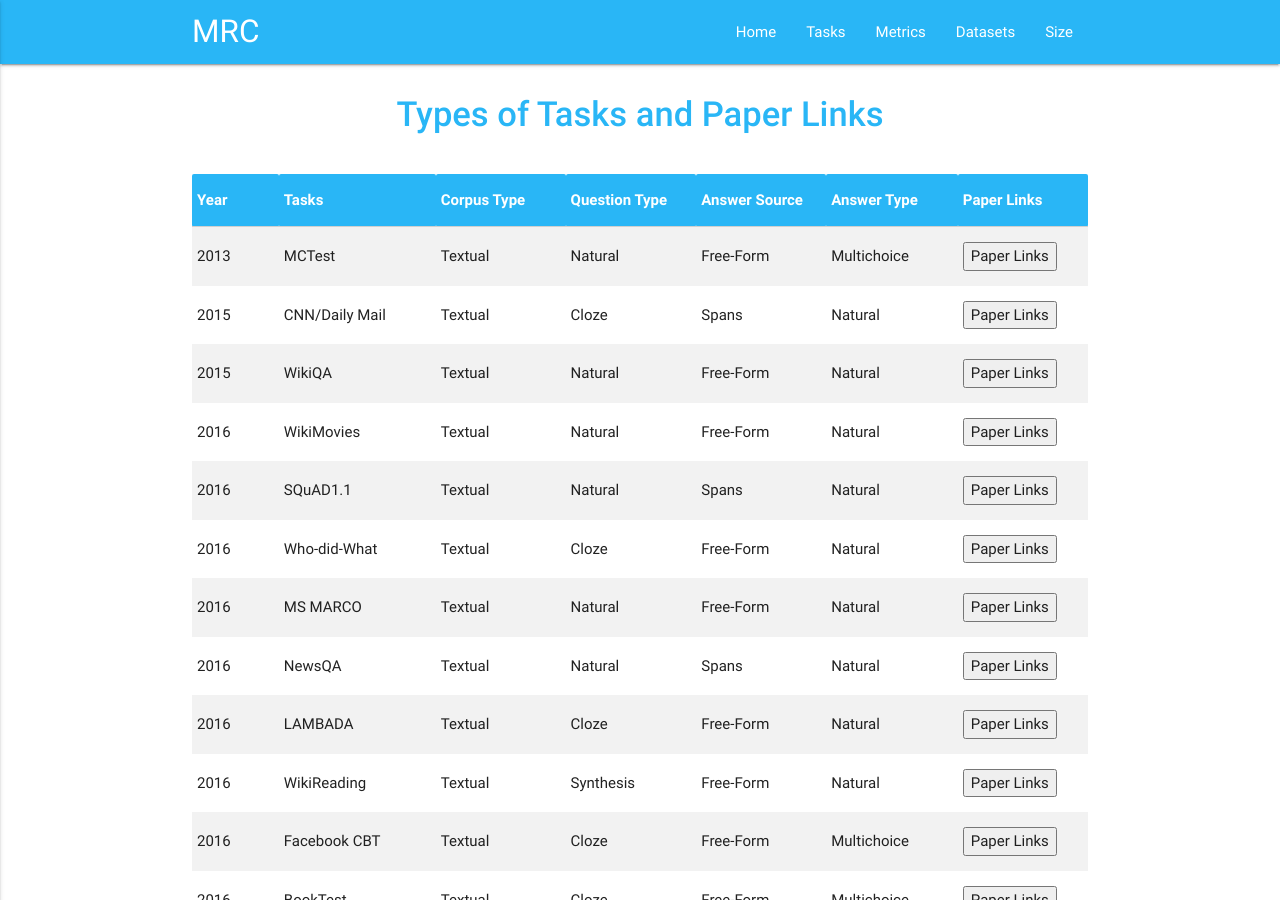
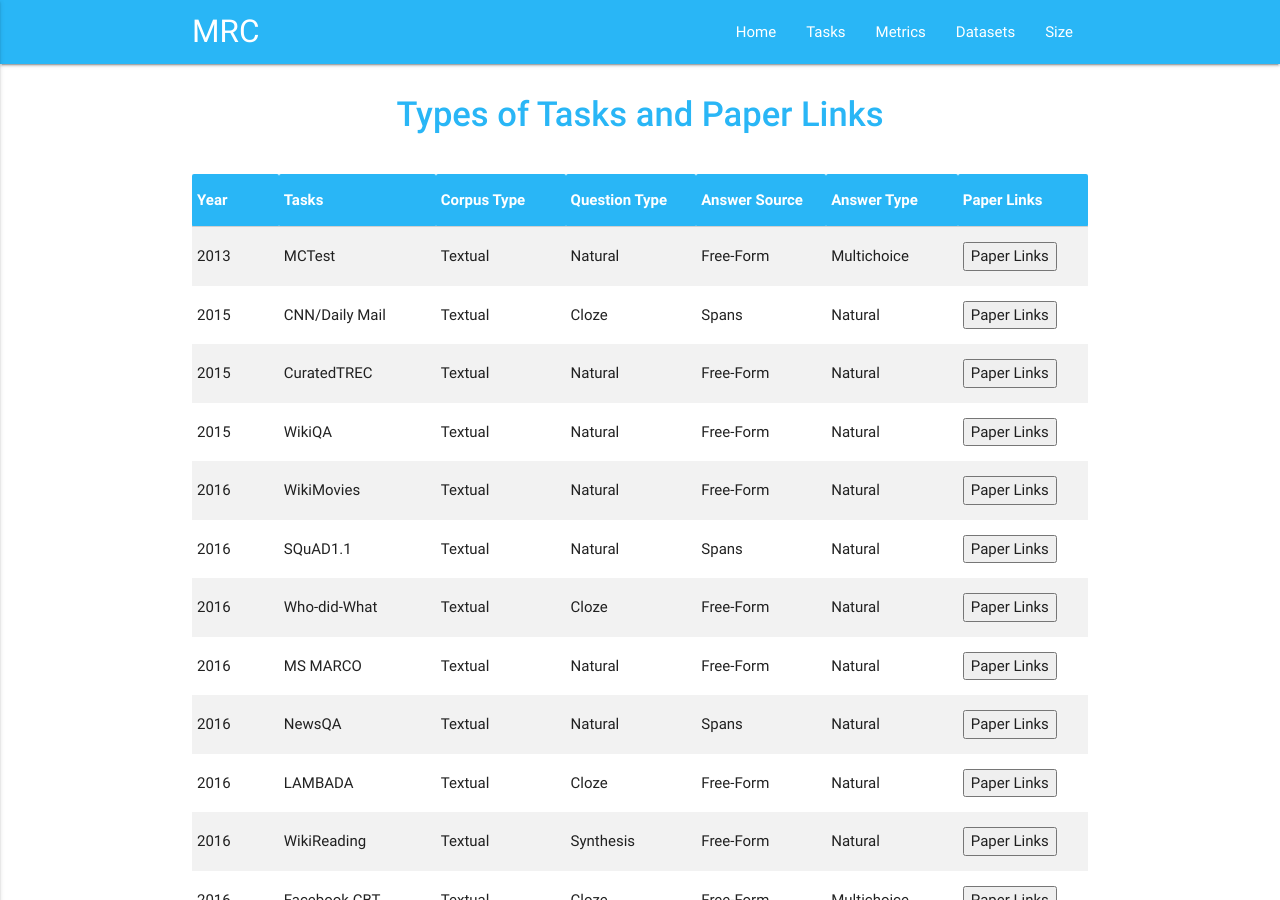
Before and after one commit to MRC-Datasets/MRC-Datasets.github.io, a Jekyll site: the page built from example1.md, in a window 1280 px wide and 900 px high. Built offline with Jekyll 4.4.1, drawn with Linux system fonts in a browser that asks for light colours.

Commit message:
Update example1.md

```diff
--- a/example1.md
+++ b/example1.md
@@ -39,6 +39,15 @@ permalink: /tasks/
         <td><button onclick="window.open('https://arxiv.org/abs/1506.03340');">Paper Links</button></td>
     </tr>
     <tr>
+        <td>2015</td>
+        <td>CuratedTREC</td>
+        <td>Textual</td>
+        <td>Natural</td>
+        <td>Free-Form</td>
+        <td>Natural</td>
+        <td><button onclick="window.open('http://pasky.or.cz/design/ailao/yodaqa/yodaqa-clef2015.pdf');">Paper Links</button></td>
+    </tr>
+     <tr>
         <td>2015</td>
         <td>WikiQA </td>
         <td>Textual</td>
```
